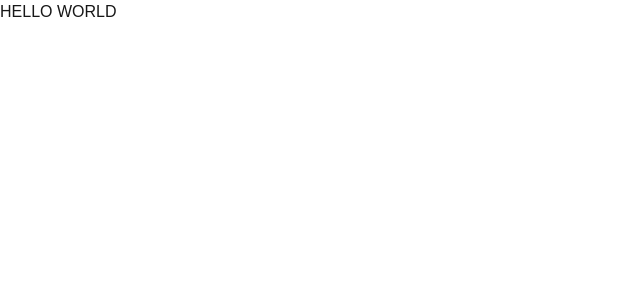
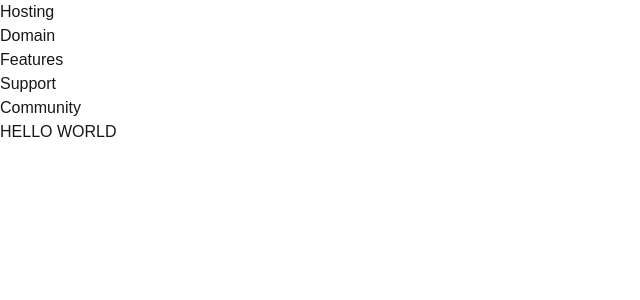
Before and after one commit to Jesusg527/flashter, a Next.js app: page / in a window 1280 px wide. Shown: the top 300 px of the page, without its empty margins (0-640 px from the left). Built offline with nearby package versions, Linux system fonts and the light colour scheme.

Commit message:
Update layout.tsx
added header

```diff
--- a/src/app/layout.tsx
+++ b/src/app/layout.tsx
@@ -24,6 +24,17 @@ export default function RootLayout({
 }>) {
   return (
     <html lang="en">
+        <header>
+        <nav className="navigation">
+          <ul className="lista">
+            <li><a href="/hosting" className="hover:underline">Hosting</a></li>
+            <li><a href="/domain" className="hover:underline">Domain</a></li>
+            <li><a href="/features" className="hover:underline">Features</a></li>
+            <li><a href="/support" className="hover:underline">Support</a></li>
+            <li><a href="/community" className="hover:underline">Community</a></li>
+          </ul>
+        </nav>
+        </header>
       <body
         className={`${geistSans.variable} ${geistMono.variable} antialiased`}
       >
```
